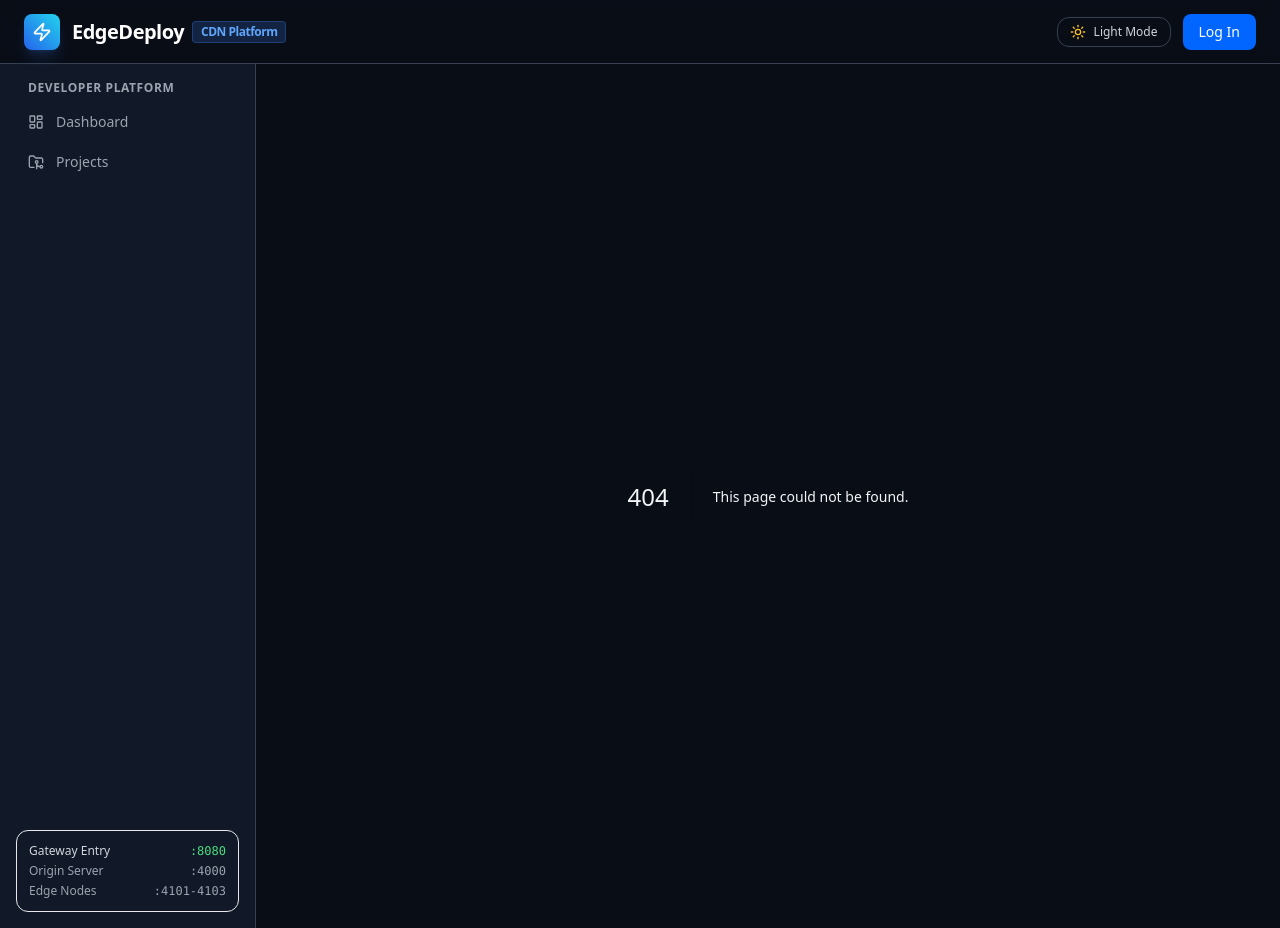
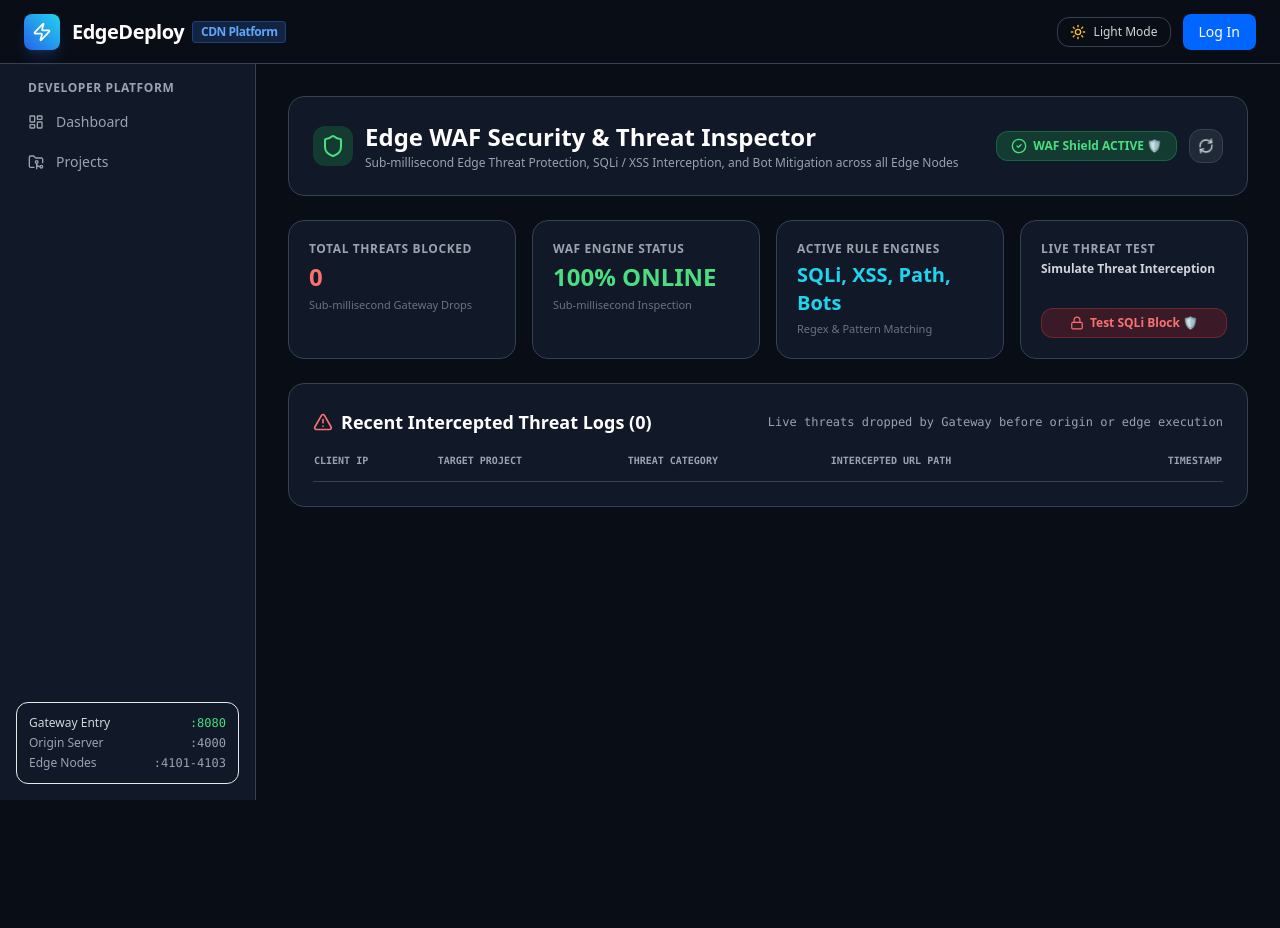
Before and after one commit to vraj2kk5/edgedeploy, a Next.js app in the folder frontend/: page /admin/waf in a window 1280 px wide. Before the commit this address had no page. After the commit the page ends 800 px from the top, so only its background shows below. Built offline with nearby package versions, Linux system fonts and the light colour scheme.

Commit message:
feat: add dedicated Admin WAF Security Threat Inspector page and sidebar navigation item

```diff
--- /dev/null
+++ b/frontend/app/admin/waf/page.tsx
@@ -0,0 +1,170 @@
+'use client';
+
+import React, { useEffect, useState } from 'react';
+import { Shield, RefreshCw, AlertTriangle, CheckCircle2, Zap, ExternalLink, Lock } from 'lucide-react';
+
+export default function WafAdminPage() {
+  const [summary, setSummary] = useState<any>(null);
+  const [loading, setLoading] = useState(true);
+
+  const fetchWafData = async () => {
+    setLoading(true);
+    const token = sessionStorage.getItem('edgedeploy_token') || localStorage.getItem('edgedeploy_token');
+    if (!token) return;
+
+    try {
+      const res = await fetch('/api/admin/waf-logs', {
+        headers: { Authorization: `Bearer ${token}` },
+      });
+      if (res.ok) {
+        const data = await res.json();
+        setSummary(data.summary);
+      }
+    } catch (err) {
+      console.error(err);
+    } finally {
+      setLoading(false);
+    }
+  };
+
+  useEffect(() => {
+    fetchWafData();
+    const interval = setInterval(fetchWafData, 5000);
+    return () => clearInterval(interval);
+  }, []);
+
+  return (
+    <div className="space-y-6">
+      {/* Header */}
+      <div className="flex flex-col md:flex-row md:items-center justify-between gap-4 bg-surface border border-border p-6 rounded-2xl">
+        <div>
+          <div className="flex items-center gap-3">
+            <div className="p-2 bg-green-500/20 text-green-400 rounded-xl">
+              <Shield className="w-6 h-6" />
+            </div>
+            <div>
+              <h1 className="text-2xl font-bold text-white flex items-center gap-2">
+                Edge WAF Security & Threat Inspector
+              </h1>
+              <p className="text-xs text-gray-400 mt-0.5">
+                Sub-millisecond Edge Threat Protection, SQLi / XSS Interception, and Bot Mitigation across all Edge Nodes
+              </p>
+            </div>
+          </div>
+        </div>
+
+        <div className="flex items-center gap-3">
+          <span className="px-3.5 py-1.5 rounded-xl text-xs font-bold bg-green-500/20 text-green-400 border border-green-500/30 flex items-center gap-1.5">
+            <CheckCircle2 className="w-4 h-4" /> WAF Shield ACTIVE 🛡️
+          </span>
+          <button
+            onClick={fetchWafData}
+            disabled={loading}
+            className="p-2 bg-card text-gray-300 rounded-xl border border-border hover:bg-gray-700 transition"
+            title="Refresh Threats"
+          >
+            <RefreshCw className={`w-4 h-4 ${loading ? 'animate-spin' : ''}`} />
+          </button>
+        </div>
+      </div>
+
+      {/* Metrics Cards */}
+      <div className="grid grid-cols-1 md:grid-cols-4 gap-4">
+        <div className="bg-surface border border-border p-5 rounded-2xl space-y-1">
+          <div className="text-xs font-bold text-gray-400 uppercase tracking-wider">Total Threats Blocked</div>
+          <div className="text-2xl font-extrabold text-red-400">{summary?.totalBlocked || 0}</div>
+          <div className="text-[11px] text-gray-500">Sub-millisecond Gateway Drops</div>
+        </div>
+
+        <div className="bg-surface border border-border p-5 rounded-2xl space-y-1">
+          <div className="text-xs font-bold text-gray-400 uppercase tracking-wider">WAF Engine Status</div>
+          <div className="text-2xl font-extrabold text-green-400">100% ONLINE</div>
+          <div className="text-[11px] text-gray-500">Sub-millisecond Inspection</div>
+        </div>
+
+        <div className="bg-surface border border-border p-5 rounded-2xl space-y-1">
+          <div className="text-xs font-bold text-gray-400 uppercase tracking-wider">Active Rule Engines</div>
+          <div className="text-xl font-bold text-cyan-400">SQLi, XSS, Path, Bots</div>
+          <div className="text-[11px] text-gray-500">Regex & Pattern Matching</div>
+        </div>
+
+        <div className="bg-surface border border-border p-5 rounded-2xl space-y-1 flex flex-col justify-between">
+          <div>
+            <div className="text-xs font-bold text-gray-400 uppercase tracking-wider">Live Threat Test</div>
+            <div className="text-xs text-gray-300 font-semibold mt-1">Simulate Threat Interception</div>
+          </div>
+          <button
+            onClick={() => window.open('http://localhost:8080/health?sqli=UNION+SELECT', '_blank')}
+            className="w-full py-1.5 bg-red-600/20 hover:bg-red-600/30 text-red-400 border border-red-500/30 font-bold text-xs rounded-xl transition flex items-center justify-center gap-1.5"
+          >
+            <Lock className="w-3.5 h-3.5" /> Test SQLi Block 🛡️
+          </button>
+        </div>
+      </div>
+
+      {/* Threats Breakdown */}
+      {summary?.threatsByType && summary.threatsByType.length > 0 && (
+        <div className="bg-surface border border-border p-6 rounded-2xl space-y-3">
+          <h2 className="text-sm font-bold text-white uppercase tracking-wider text-gray-400">
+            Threat Category Distribution
+          </h2>
+          <div className="grid grid-cols-2 md:grid-cols-4 gap-4">
+            {summary.threatsByType.map((t: any) => (
+              <div key={t.threat_type} className="bg-card p-4 rounded-xl border border-border">
+                <div className="text-xs font-bold text-red-400">{t.threat_type}</div>
+                <div className="text-xl font-extrabold text-white mt-1">{t.count} Blocked</div>
+              </div>
+            ))}
+          </div>
+        </div>
+      )}
+
+      {/* Intercepted Threats Table */}
+      <div className="bg-surface border border-border p-6 rounded-2xl space-y-4">
+        <div className="flex items-center justify-between">
+          <h2 className="text-lg font-bold text-white flex items-center gap-2">
+            <AlertTriangle className="w-5 h-5 text-red-400" /> Recent Intercepted Threat Logs ({summary?.recentThreats?.length || 0})
+          </h2>
+          <p className="text-xs text-gray-400 font-mono">Live threats dropped by Gateway before origin or edge execution</p>
+        </div>
+
+        {summary?.recentThreats?.length === 0 ? (
+          <div className="text-center p-8 text-sm text-gray-400">
+            No threats detected yet! Edge WAF Shield is monitoring all incoming traffic.
+          </div>
+        ) : (
+          <div className="overflow-x-auto">
+            <table className="w-full text-left text-xs font-mono">
+              <thead className="border-b border-border text-gray-400 uppercase text-[10px]">
+                <tr>
+                  <th className="pb-3">Client IP</th>
+                  <th className="pb-3">Target Project</th>
+                  <th className="pb-3">Threat Category</th>
+                  <th className="pb-3">Intercepted URL Path</th>
+                  <th className="pb-3 text-right">Timestamp</th>
+                </tr>
+              </thead>
+              <tbody className="divide-y divide-border/60">
+                {summary?.recentThreats?.map((t: any) => (
+                  <tr key={t.id} className="hover:bg-card/50 transition">
+                    <td className="py-3 font-bold text-cyan-400">{t.client_ip}</td>
+                    <td className="py-3 text-gray-300 font-semibold">{t.project_name || 'Global Gateway'}</td>
+                    <td className="py-3">
+                      <span className="px-2 py-0.5 rounded-full bg-red-500/20 text-red-400 font-bold border border-red-500/40 text-[10px]">
+                        {t.threat_type}
+                      </span>
+                    </td>
+                    <td className="py-3 text-gray-300 max-w-xs truncate" title={t.path}>
+                      {t.path}
+                    </td>
+                    <td className="py-3 text-right text-gray-400">{new Date(t.created_at).toLocaleString()}</td>
+                  </tr>
+                ))}
+              </tbody>
+            </table>
+          </div>
+        )}
+      </div>
+    </div>
+  );
+}
--- a/frontend/app/layout.tsx
+++ b/frontend/app/layout.tsx
@@ -17,6 +17,7 @@ import {
   Sun,
   Moon,
   Radio,
+  Shield,
 } from 'lucide-react';
 
 export default function RootLayout({ children }: { children: React.ReactNode }) {
@@ -127,6 +128,7 @@ export default function RootLayout({ children }: { children: React.ReactNode })
     { name: 'Admin Overview', href: '/admin', icon: ShieldAlert },
     { name: 'Edge Nodes', href: '/admin/edges', icon: Server },
     { name: 'Users', href: '/admin/users', icon: UserCheck },
+    { name: 'WAF Security 🛡️', href: '/admin/waf', icon: Shield },
     { name: 'Rate Limits', href: '/admin/rate-limits', icon: Activity },
     { name: 'Request Logs', href: '/admin/request-logs', icon: Radio },
   ];
```
Also changed, not shown: 1 other file (tests, documents, lock files or other folders).
